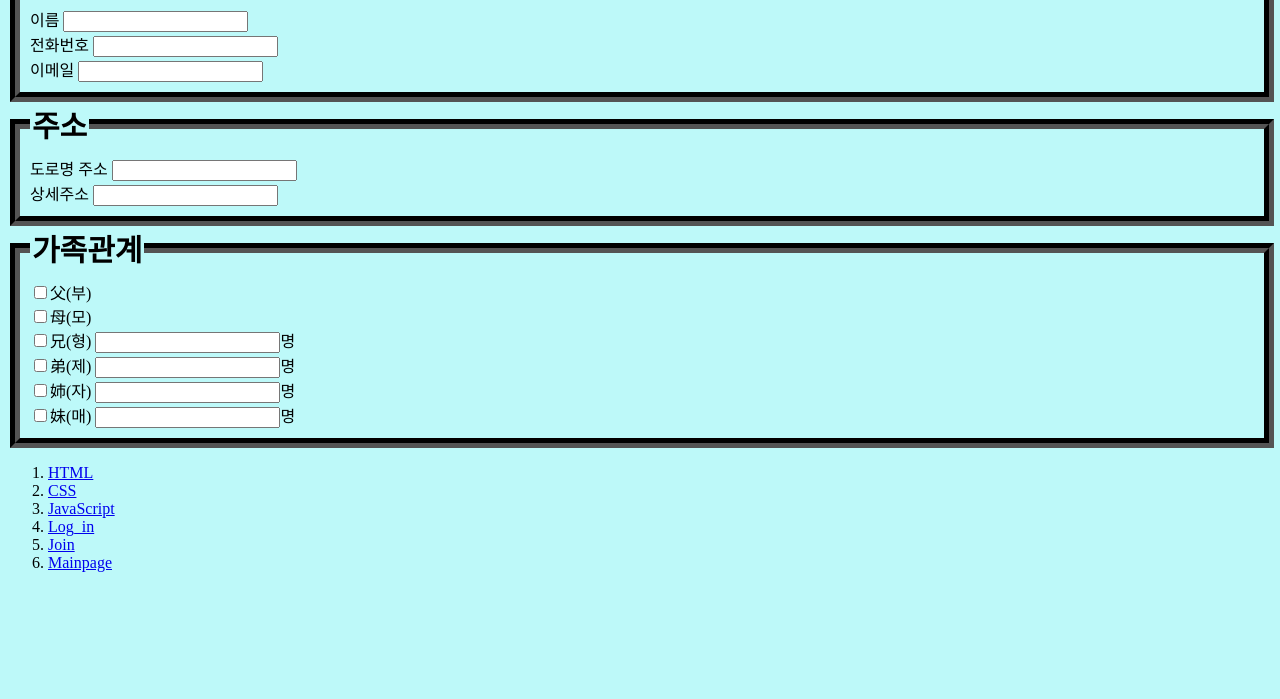
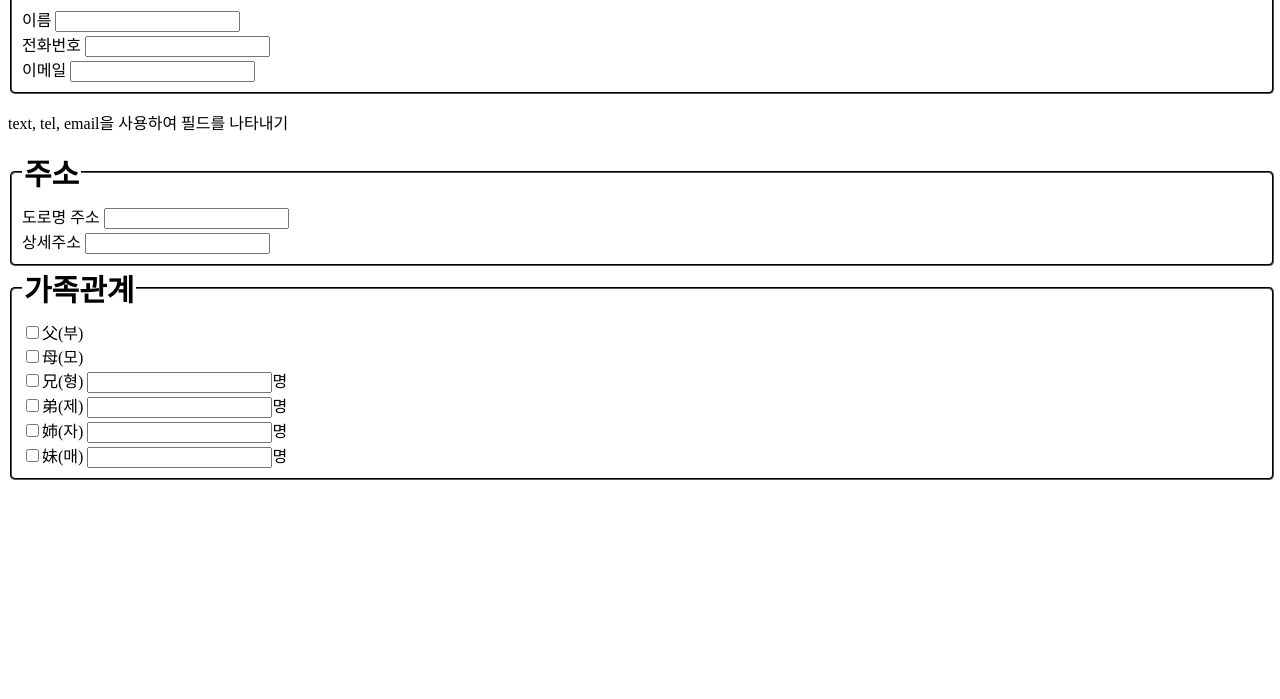
Before and after one commit to kimdh32022/homepage_test, a plain HTML site: page Html/9_test.html in a window 1280 px wide. Shown: the part 101-800 px from the top of the page. Drawn offline with Linux system fonts and the light colour scheme.

Commit message:
인덱스페이지 이동

```diff
--- a/Html/9_test.html
+++ b/Html/9_test.html
@@ -11,8 +11,9 @@
             box-sizing: border-box;
             width: 100%;
             height: 100%;
-            border-width: 10px;
+            border-width: 2px;
             border-color: black;
+            border-radius: 5px;
             /* 창이 작아져도 형체를 유지 하기 위해 block을 지정 6단원  */
         }
 
@@ -46,8 +47,10 @@
         }
 
         body {
-            background-color: rgba(74, 239, 239, 0.36);
-            background: linear-gradient(180deg,rgba(74, 239, 239, 0.36)white);
+            background: linear-gradient(180deg, rgba(74, 239, 239, 0.36)white);
+        }
+        div.nameplate{
+            border-color: 1px black;
         }
     </style>
 
@@ -61,8 +64,10 @@
                 <fieldset>
                     <legend>인적사항</legend>
                     <li>
-                        <label for="name">이름</label>
-                        <input type="text">
+                        <div class="nameplate">
+                            <label for="name">이름</label>
+                            <input type="text">
+                        </div>
                     </li>
                     <li>
                         <label>전화번호</label>
@@ -73,6 +78,7 @@
                         <input type="email">
                     </li>
                 </fieldset>
+                <p>text, tel, email을 사용하여 필드를 나타내기</p>
                 <fieldset>
                     <!-- fieldset으로 주소,인적사항,가족관계로 항목을 묶음 -->
                     <legend>주소</legend>
@@ -116,16 +122,6 @@
             </ul>
         </div>
     </form>
-    <ol>
-        <li><a href="1.html">HTML</a></li>
-        <li><a href="2.html">CSS</a></li>
-        <li><a href="3.html">JavaScript</a></li>
-        <li><a href="4.login.html">Log_in</a></li>
-        <li><a href="5.join.html">Join</a></li>
-        <li><a href="6.mainpage.html">Mainpage</a></li>
-
-    </ol>
-
 </body>
 
 </html>
```
Also changed, not shown: index.html (renamed from Html/index.html, +3 -2 lines).
